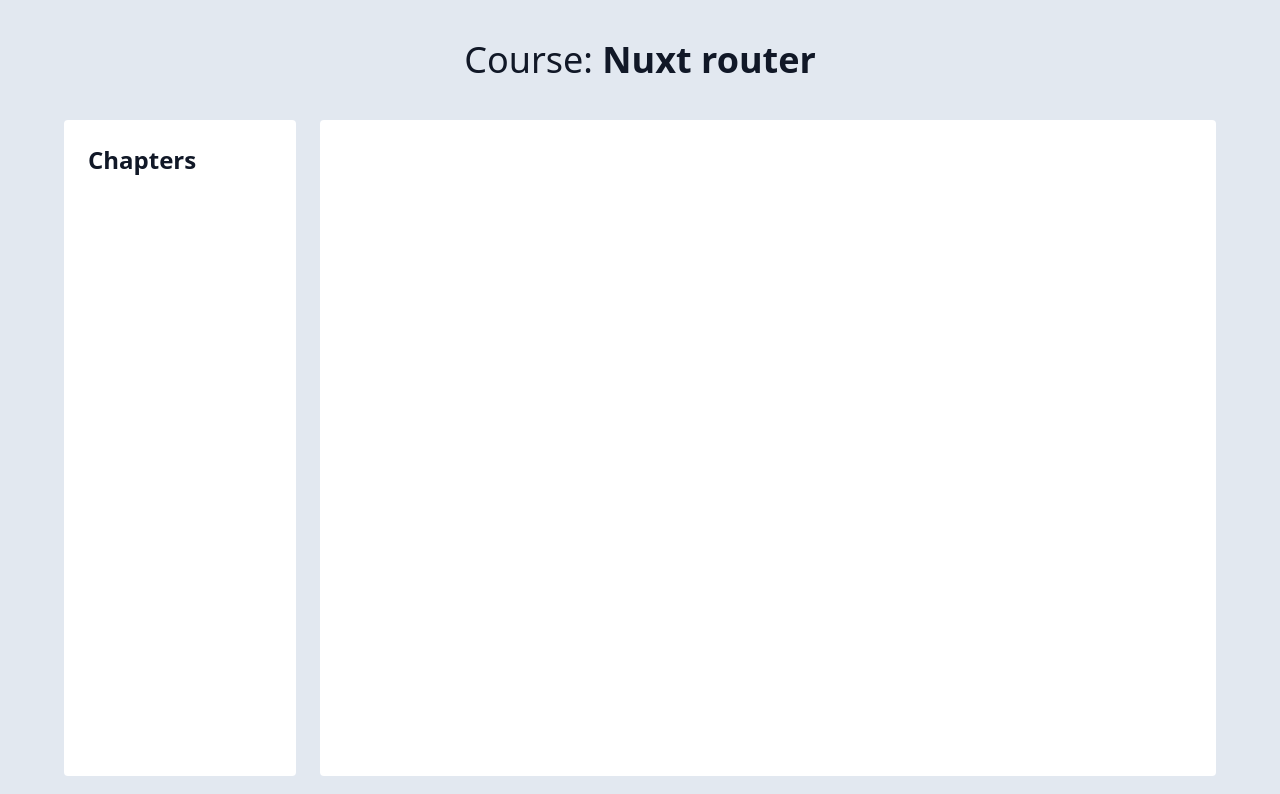
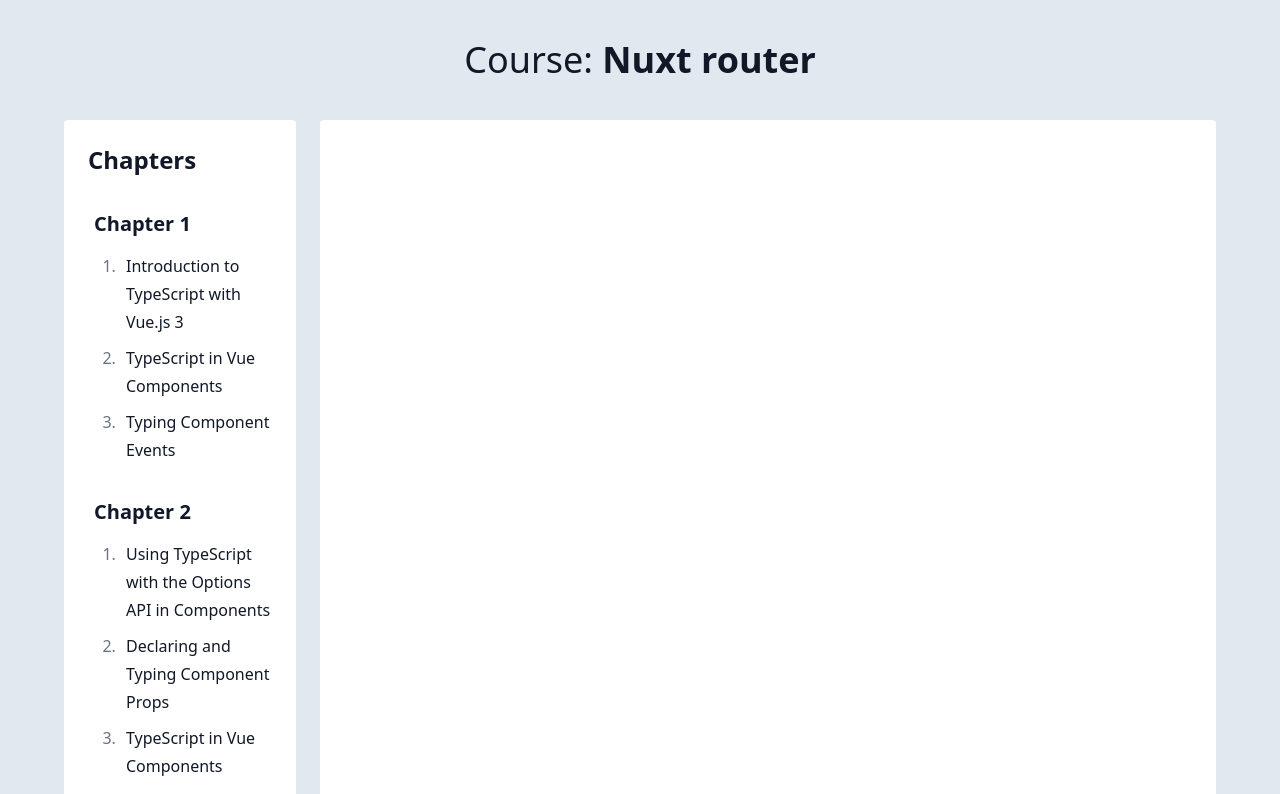
Before and after one commit to braanj/nuxt-3, a Nuxt app: page /course in a window 1280 px wide. Shown: the top 794 px of the page. Built offline with nearby package versions, Linux system fonts and the light colour scheme.

Commit message:
Set up lessons navigation

```diff
--- a/pages/course.vue
+++ b/pages/course.vue
@@ -12,6 +12,20 @@
     <div class="flex flex-grow gap-6 h-full w-full">
       <div class="prose p-6 rounded bg-white w-[25%]">
         <h2>Chapters</h2>
+        <ul class="list-none pl-0">
+          <li v-for="(chapter, index) in chapters" :key="chapter.slug">
+            <h3>{{ chapter.title }}</h3>
+            <ol class="list-decimal">
+              <li v-for="(lesson, index) in chapter.lessons" :key="lesson.slug">
+                <NuxtLink
+                  class="no-underline"
+                  :href="`/course/chapter/${chapter.slug}/lesson/${lesson.slug}`"
+                  >{{ lesson.title }}</NuxtLink
+                >
+              </li>
+            </ol>
+          </li>
+        </ul>
       </div>
       <div class="prose p-6 rounded bg-white w-full max-w-full">
         <NuxtPage />
@@ -19,3 +33,7 @@
     </div>
   </div>
 </template>
+
+<script setup>
+const { chapters } = useCourse();
+</script>
```
